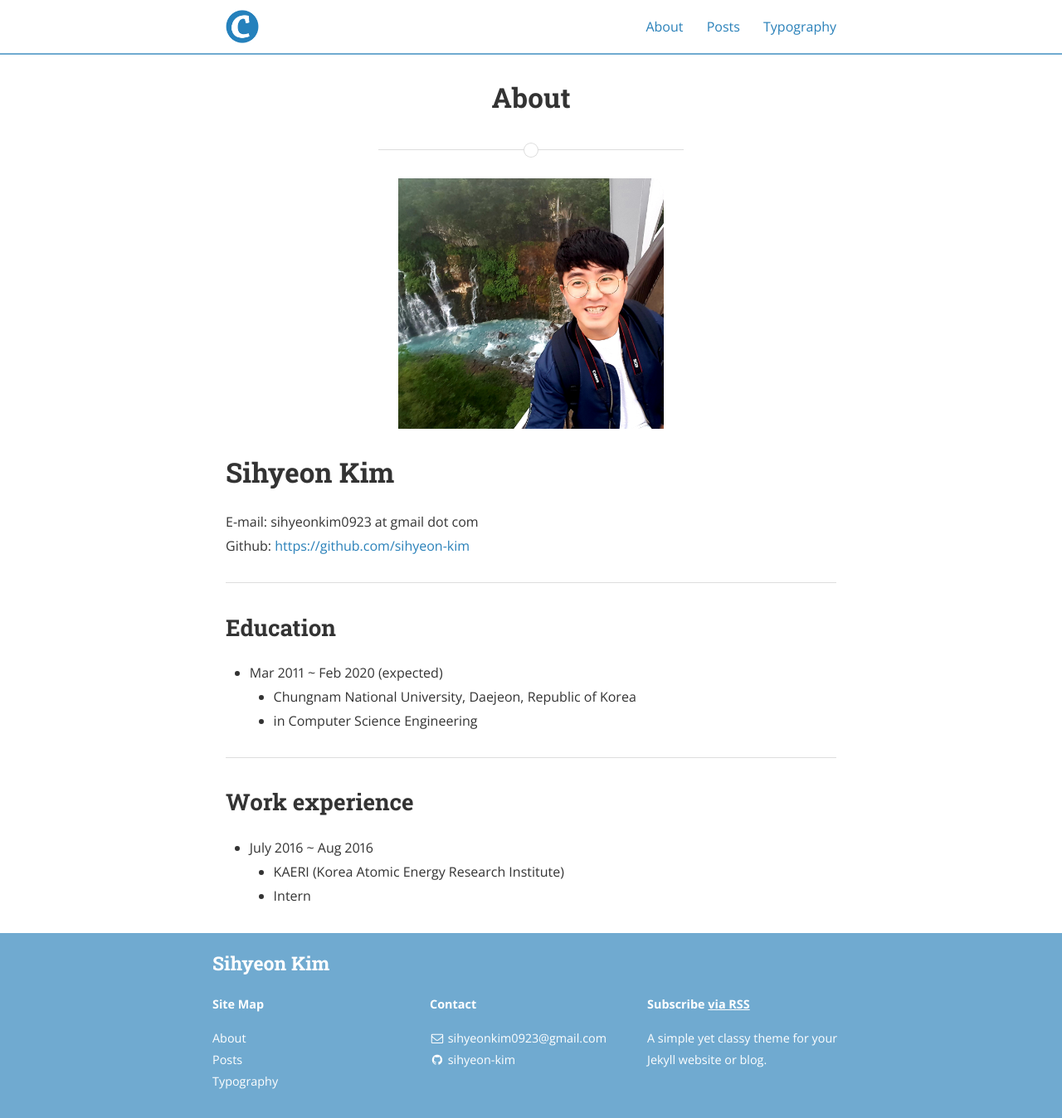
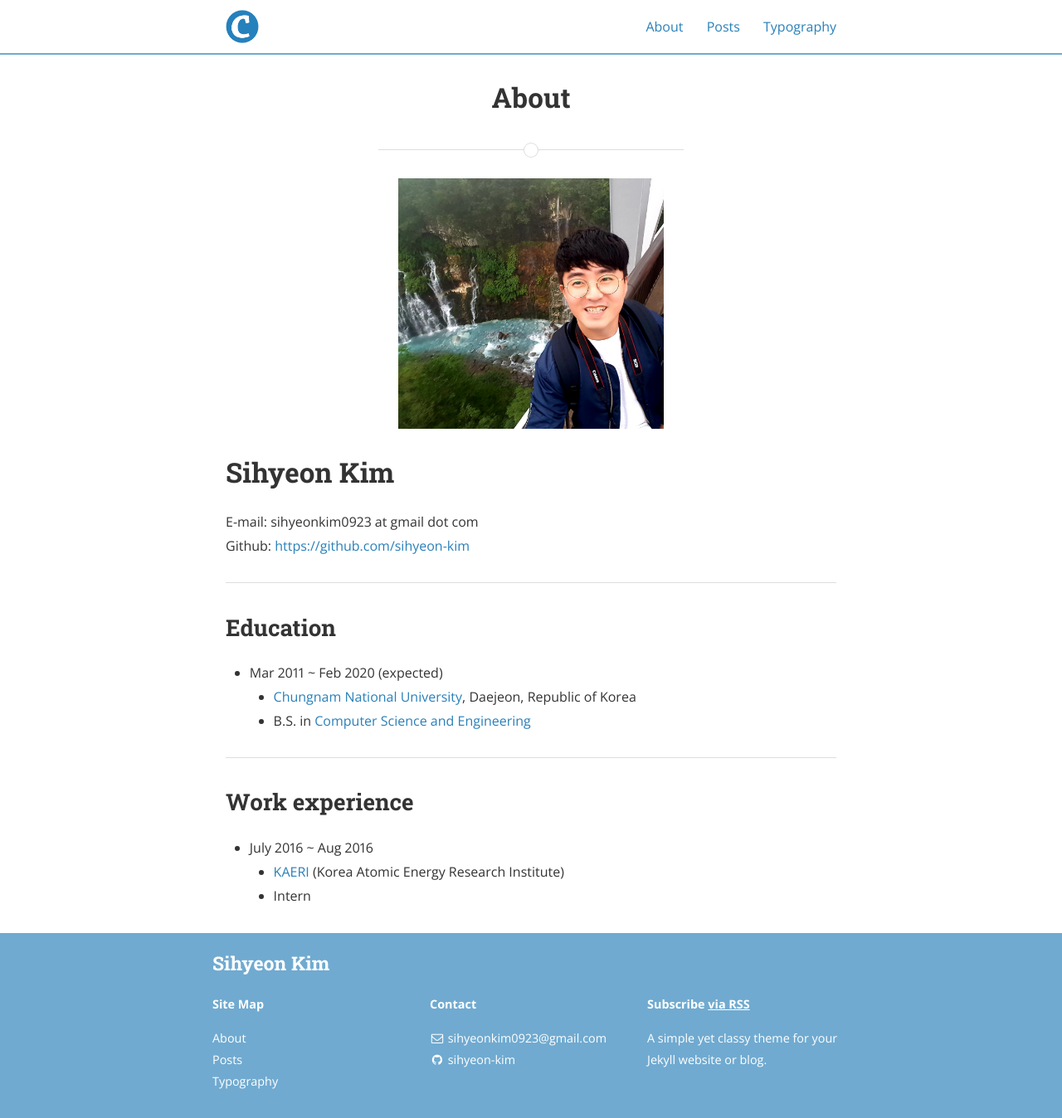
Before and after one commit to sihyeon-kim/sihyeon-kim.github.io, a Jekyll site: the page built from about.md, in a window 1280 px wide. Shown: the whole page at 83% size. Built offline with Jekyll 4.4.1, drawn with Linux system fonts in a browser that asks for light colours; nearby versions of some CDN libraries.

Commit message:
Update about.md

```diff
--- a/about.md
+++ b/about.md
@@ -14,12 +14,12 @@ Github: [https://github.com/sihyeon-kim](https://github.com/sihyeon-kim)
 
 ## Education
   - Mar 2011 ~ Feb 2020 (expected)
-    - Chungnam National University, Daejeon, Republic of Korea
-    - in Computer Science Engineering
+    - [Chungnam National University](http://plus.cnu.ac.kr/html/en/), Daejeon, Republic of Korea
+    - B.S. in [Computer Science and Engineering](http://computer.cnu.ac.kr/index.php?mid=int_greet_en)
 
 ---
 
 ## Work experience
   - July 2016 ~ Aug 2016
-    - KAERI (Korea Atomic Energy Research Institute)
+    - [KAERI](https://www.kaeri.re.kr/eng/) (Korea Atomic Energy Research Institute)
     - Intern
```
